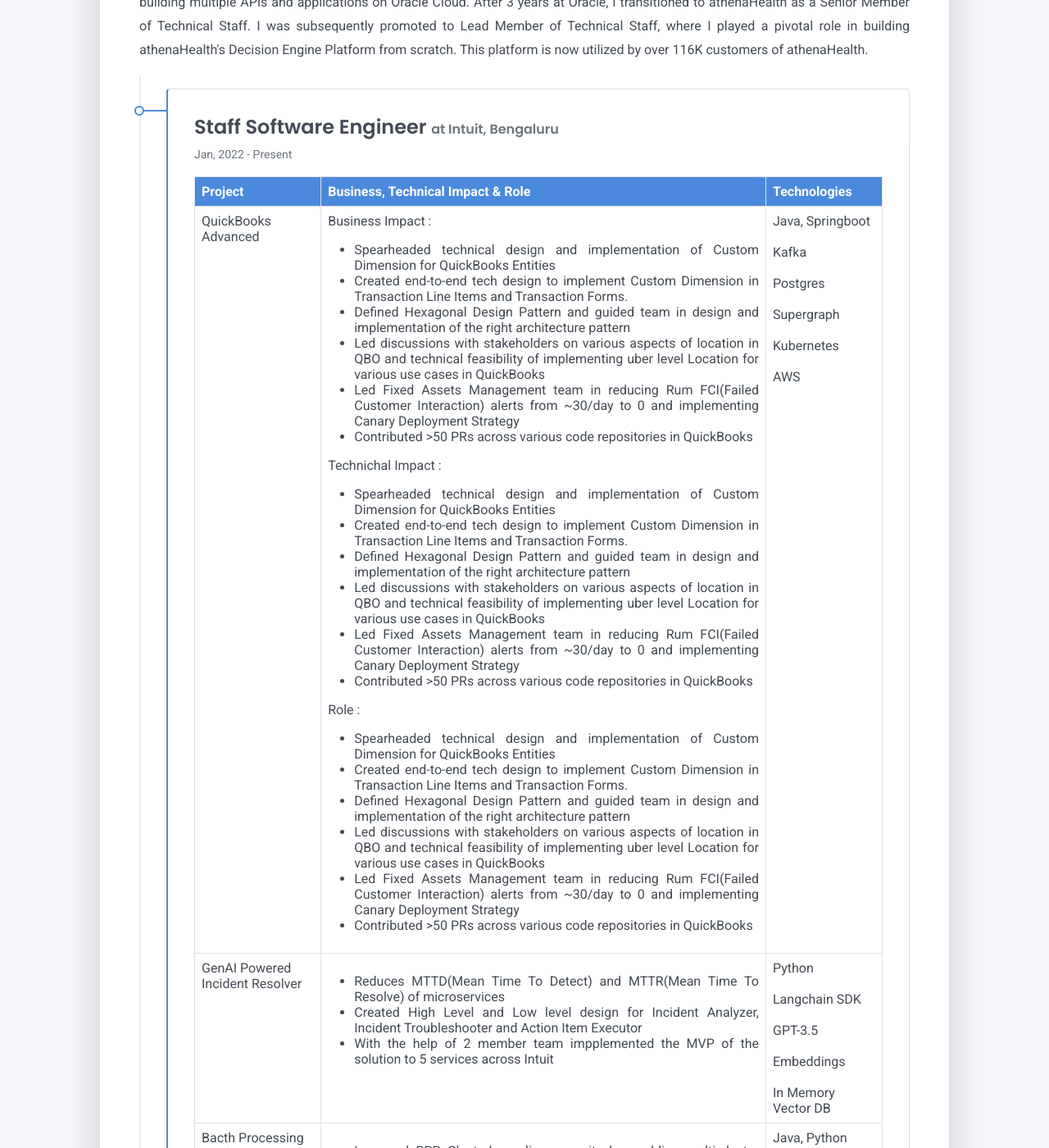
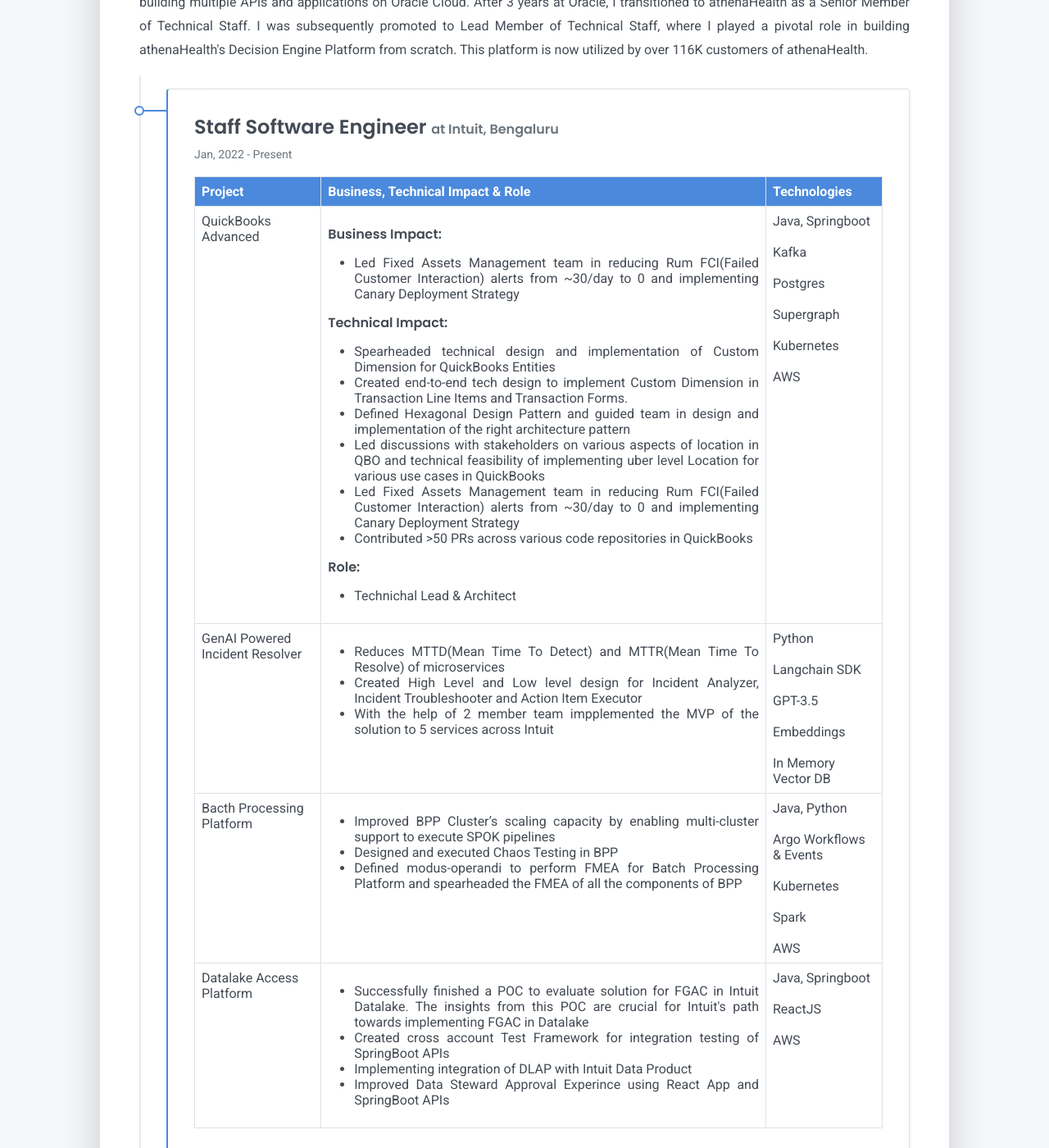
Before and after one commit to anandkshitiz/anandkshitiz.github.io, a Jekyll site: the page built from tabs/about.md, in a window 1280 px wide and 1400 px high, scrolled down 1862 px. Shown: the whole window at 82% size. Built offline with Jekyll 4.4.1, drawn with Linux system fonts in a browser that asks for light colours.

Commit message:
modified skills

```diff
--- a/tabs/about/content/work-experience-section.html
+++ b/tabs/about/content/work-experience-section.html
@@ -26,7 +26,15 @@
                             <td>QuickBooks Advanced</td>
                             <td>
                                 <p style="text-align: justify">
-                                    Business Impact :
+                                <div class="h6">Business Impact:</div>
+                                <ul style="text-align: justify">
+                                    <li> Led Fixed Assets Management team in reducing Rum FCI(Failed Customer
+                                        Interaction) alerts from ~30/day to 0 and implementing
+                                        Canary Deployment Strategy</li>
+                                </ul>
+                                </p>
+                                <p style="text-align: justify">
+                                <div class="h6">Technical Impact:</div>
                                 <ul style="text-align: justify">
                                     <li> Spearheaded technical design and implementation of Custom Dimension for
                                         QuickBooks Entities</li>
@@ -45,41 +53,9 @@
                                 </ul>
                                 </p>
                                 <p style="text-align: justify">
-                                    Technichal Impact :
+                                <div class="h6">Role:</div>
                                 <ul style="text-align: justify">
-                                    <li> Spearheaded technical design and implementation of Custom Dimension for
-                                        QuickBooks Entities</li>
-                                    <li> Created end-to-end tech design to implement Custom Dimension in Transaction
-                                        Line Items
-                                        and Transaction Forms.</li>
-                                    <li> Defined Hexagonal Design Pattern and guided team in design and implementation
-                                        of the right architecture pattern</li>
-                                    <li> Led discussions with stakeholders on various aspects of location in QBO and
-                                        technical feasibility of implementing uber level Location for various use cases
-                                        in QuickBooks</li>
-                                    <li> Led Fixed Assets Management team in reducing Rum FCI(Failed Customer
-                                        Interaction) alerts from ~30/day to 0 and implementing
-                                        Canary Deployment Strategy</li>
-                                    <li> Contributed >50 PRs across various code repositories in QuickBooks</li>
-                                </ul>
-                                </p>
-                                <p style="text-align: justify">
-                                    Role :
-                                <ul style="text-align: justify">
-                                    <li> Spearheaded technical design and implementation of Custom Dimension for
-                                        QuickBooks Entities</li>
-                                    <li> Created end-to-end tech design to implement Custom Dimension in Transaction
-                                        Line Items
-                                        and Transaction Forms.</li>
-                                    <li> Defined Hexagonal Design Pattern and guided team in design and implementation
-                                        of the right architecture pattern</li>
-                                    <li> Led discussions with stakeholders on various aspects of location in QBO and
-                                        technical feasibility of implementing uber level Location for various use cases
-                                        in QuickBooks</li>
-                                    <li> Led Fixed Assets Management team in reducing Rum FCI(Failed Customer
-                                        Interaction) alerts from ~30/day to 0 and implementing
-                                        Canary Deployment Strategy</li>
-                                    <li> Contributed >50 PRs across various code repositories in QuickBooks</li>
+                                    <li>Technichal Lead & Architect</li>
                                 </ul>
                                 </p>
                             </td>
```
